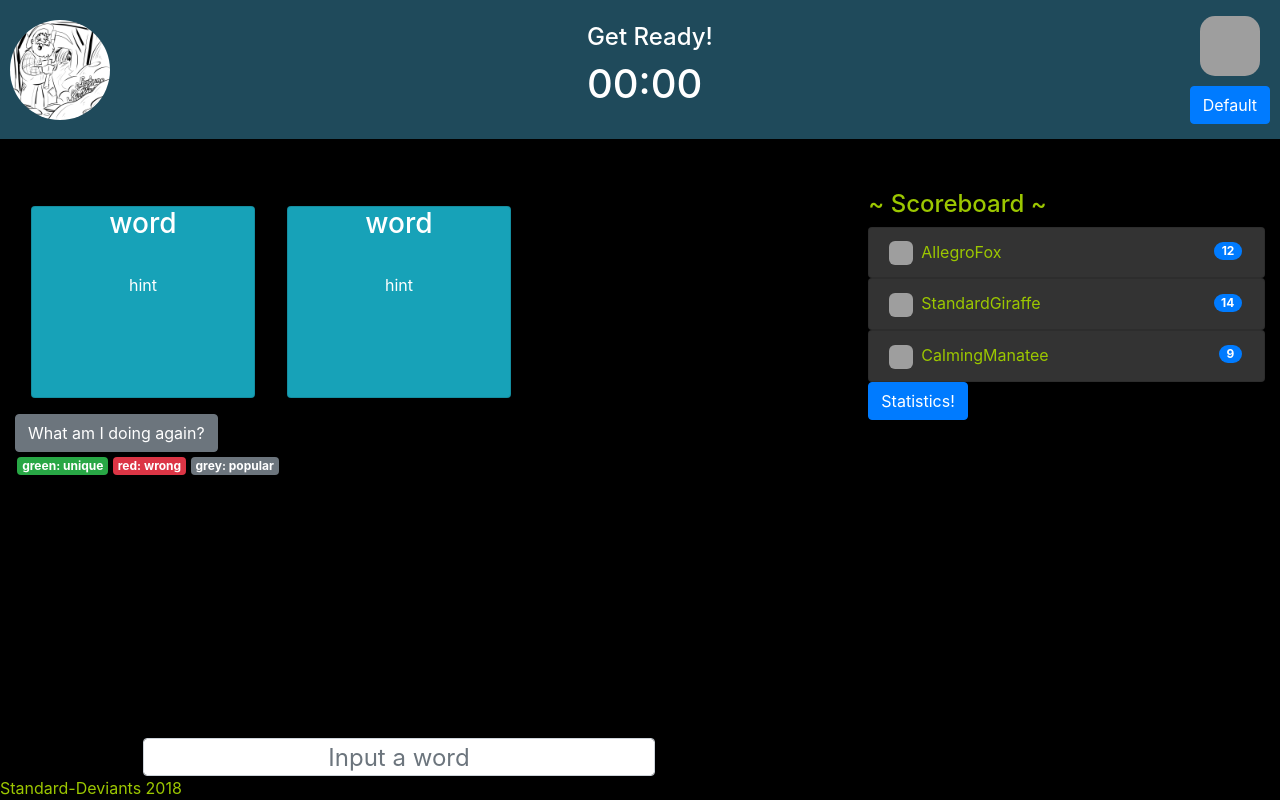
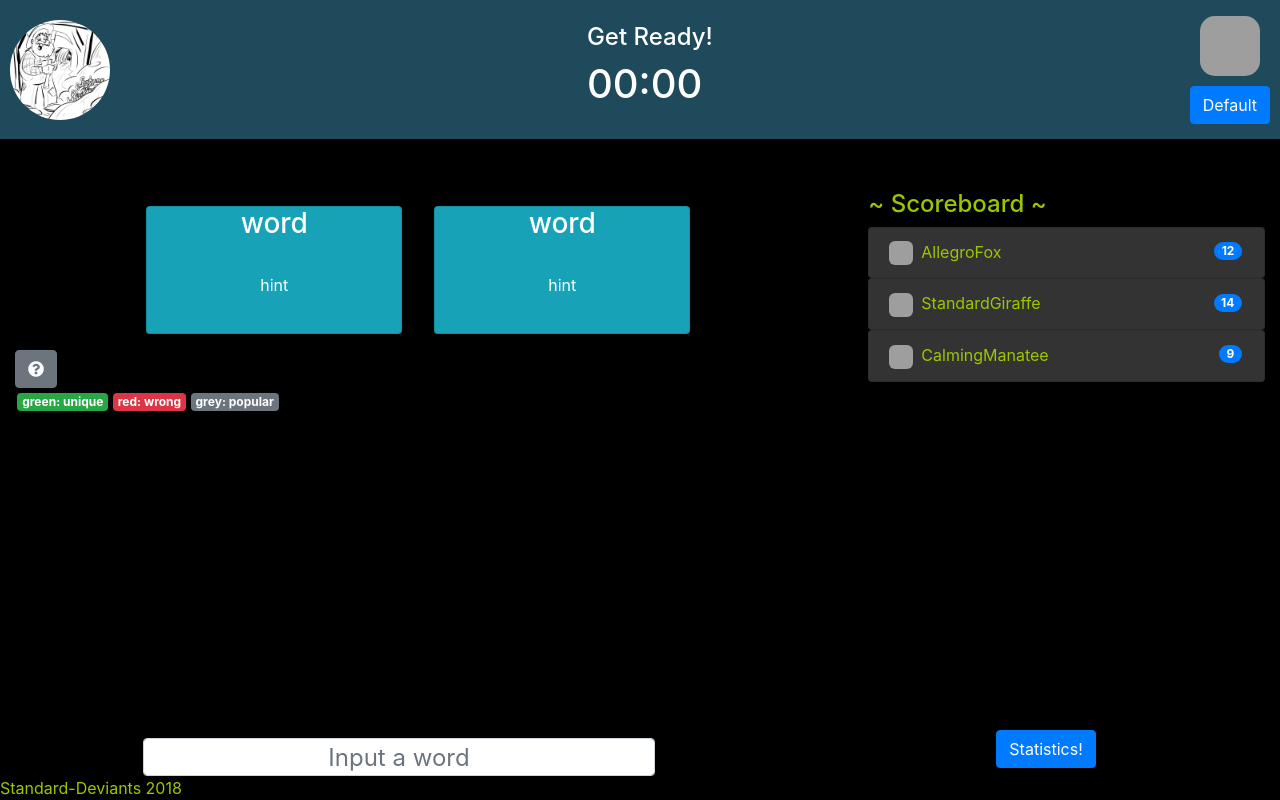
Before and after one commit to AllegroFox/standard-deviants, a React (Create React App) app in the folder client/: page / in a window 1280 px wide. Built offline with nearby package versions, Linux system fonts and the light colour scheme; no server answers; grey boxes are pictures that could not be loaded.

Commit message:
positioning tweaks for components

```diff
--- a/client/public/index.html
+++ b/client/public/index.html
@@ -23,6 +23,7 @@
     <link rel="stylesheet" href="https://stackpath.bootstrapcdn.com/bootstrap/4.1.0/css/bootstrap.min.css"
     integrity="sha384-9gVQ4dYFwwWSjIDZnLEWnxCjeSWFphJiwGPXr1jddIhOegiu1FwO5qRGvFXOdJZ4"
     crossorigin="anonymous">
+    <link rel="stylesheet" href="https://use.fontawesome.com/releases/v5.4.2/css/all.css" integrity="sha384-/rXc/GQVaYpyDdyxK+ecHPVYJSN9bmVFBvjA/9eOB+pb3F2w2N6fc5qB9Ew5yIns" crossorigin="anonymous">
 
     <title>React App</title>
   </head>
--- a/client/src/App.js
+++ b/client/src/App.js
@@ -241,7 +241,7 @@ class App extends Component {
           </div>
           <div className="col-md-4">
             <Roster players={this.state.scoreBoard}/>
-            <button type="button" class="btn btn-primary" data-toggle="modal" data-target="#stats">
+            <button type="button" className="stats-btn btn btn-primary" data-toggle="modal" data-target="#stats">
               Statistics!
             </button>
             <StatsBoardModal/>
--- a/client/src/Prompt.js
+++ b/client/src/Prompt.js
@@ -13,7 +13,7 @@ class Prompt extends Component {
         </div>
         <div>
           <button type="button" className="btn btn-secondary" data-toggle="collapse" data-target="#collapseRules">
-            What am I doing again?
+            <i class="fas fa-question-circle"></i>
           </button>
         </div>
         <div class="collapse" id="collapseRules">
--- a/client/src/RulesModal.js
+++ b/client/src/RulesModal.js
@@ -13,13 +13,19 @@ class RulesModal extends Component {
               <h3 className="modal-title" id="exampleModalLongTitle">New Round : {this.props.prompt.gameModule}</h3>
             </div>
             <div className="modal-body">
+              <div className="row">
+                <div className="col-md-4">
                   <img className="prompt-img" src={require('./icons/veinseeker.png')}/>
+                </div>
+                <div className="col-md-8">
                   <h5>Here are your words for this round:</h5>
                   <ModalPrompt className="modal-prompt" prompt={this.props.prompt}/>
                   <ul>
                     <li>Rules: {this.props.prompt.rules}</li>
                     <li>Scoring: {this.props.prompt.scoring}</li>
                   </ul>
+                </div>
+              </div>
             </div>
           </div>
         </div>
--- a/client/src/TargetWord.js
+++ b/client/src/TargetWord.js
@@ -6,7 +6,7 @@ class TargetWord extends Component {
     return (
 
         <div className="prompt">
-          <div class="card text-center text-white bg-info mb-3" style={{'width': '14rem', height: '12rem', margin: '1em'}}>
+          <div class="card text-center text-white bg-info mb-3" style={{'width': '16rem', height: '8rem', margin: '1em'}}>
             <h3 className="card-title">{this.props.word}</h3>
             <div class="card-body">
               <p class="card-text">{this.props.hint}</p>
--- a/client/src/UserNameForm.js
+++ b/client/src/UserNameForm.js
@@ -8,7 +8,7 @@ class UserNameForm extends Component {
 
     return (
 
-      <div className="modal fade" id="newUsernameForm" tabindex="-1" role="dialog" aria-labelledby="newUsernameForm" aria-hidden="true" backdrop="false">
+      <div className="modal fade" id="newUsernameForm" tabindex="-1" role="dialog" aria-labelledby="newUsernameForm" aria-hidden="true" focus="true">
         <div className="modal-dialog modal-dialog-centered" role="document">
           <div className="modal-content">
             <div className="modal-header">
--- a/client/src/gameRoom.css
+++ b/client/src/gameRoom.css
@@ -60,6 +60,12 @@
   position: fixed;
   bottom: 1em;
 
+}
+
+.stats-btn {
+  position: fixed;
+  bottom: 2em;
+  margin-left: 10%;
 }
 
 .chatbar {
@@ -162,7 +168,7 @@
 }
 
 .prompt-container {
-  margin: auto;
+  margin-left: 14%;
 }
 
 .prompt-img {
@@ -212,5 +218,5 @@
 }
 
 .answer-card {
-  background-color: #eee;
+  background-color: #708090;
 }
```
Also changed, not shown: client/src/icons/wtf.svg (added). Lines whose indentation alone changed are shown as unchanged.
